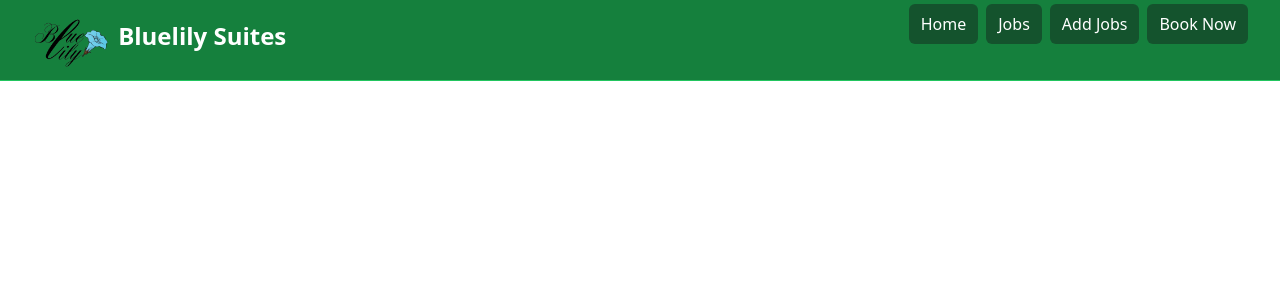
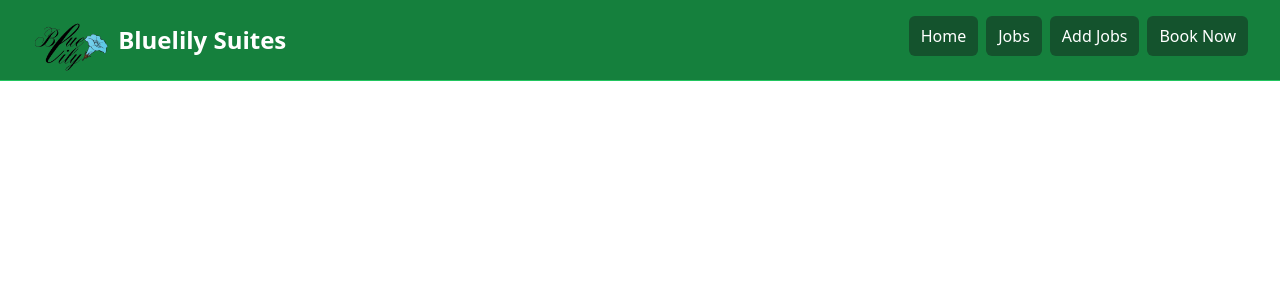
Before and after one commit to Mogle7Arkad/get-hired, a Vue app: page / in a window 1280 px wide. Shown: the top 300 px of the page. Built offline with nearby package versions, Linux system fonts and the light colour scheme.

Commit message:
edit class in the navbar component

```diff
--- a/src/components/NavBar.vue
+++ b/src/components/NavBar.vue
@@ -3,11 +3,11 @@
     <div class="mx-auto max-w-7xl px-2 sm:px-6 lg:px-8">
       <div class="flex h-20 items-center justify-between">
         <div class="flex flex-1 items-center justify-center md:items-stretch md:justify-start">
-          <a class="flex flex-shrink-0 items-center mr-4 mb-2" href="/">
+          <a class="flex flex-shrink-0 items-center mr-4" href="/">
             <img class="h-16 w-auto" :src="logo" alt="get hired" />
             <span class="hidden md:block text-white text-2xl font-bold ml-2">Bluelily Suites</span>
           </a>
-          <div class="md:ml-auto">
+          <div class="md:ml-auto mt-2">
             <div class="flex space-x-2">
               <a
 
```
